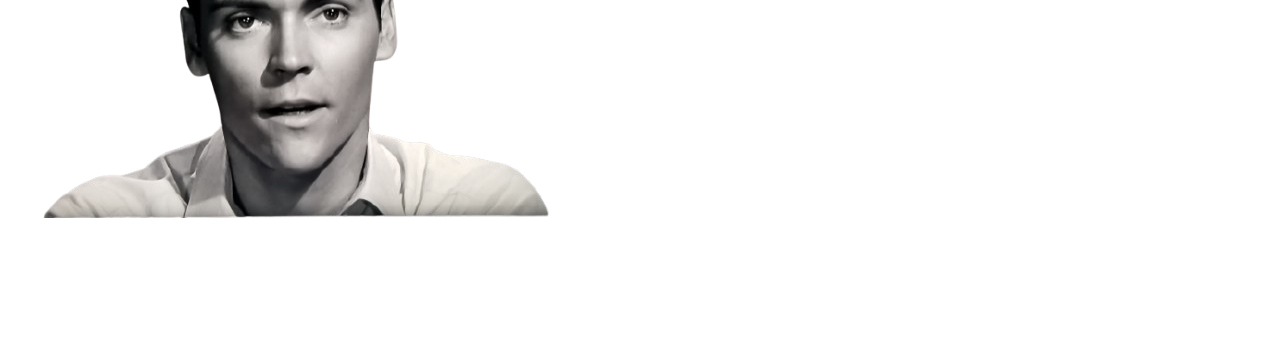
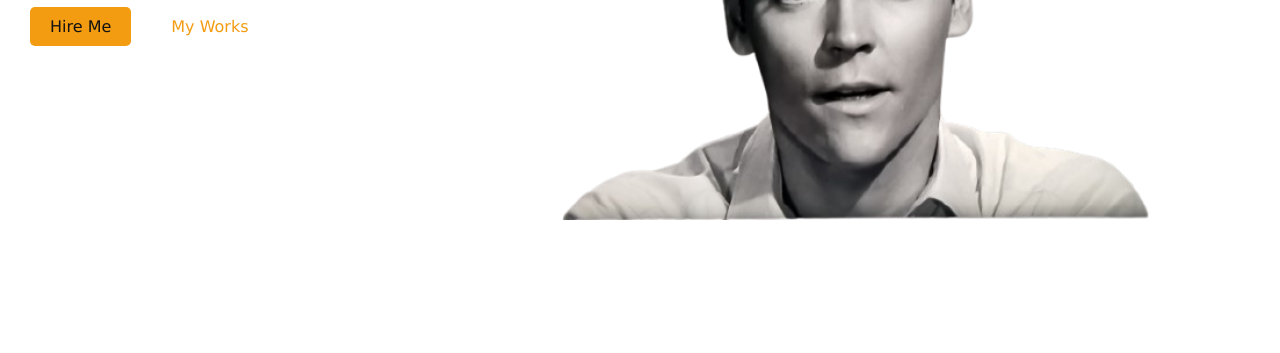
Before and after one commit to fachry-dev/personal-web, a plain HTML site: page index.html in a window 1280 px wide. Shown: the part 447-800 px from the top of the page. Drawn offline with Linux system fonts and the light colour scheme.

Commit message:
ini riziq

```diff
--- a/style.css
+++ b/style.css
@@ -1,4 +1,4 @@
-*{
+* {
   margin: 0;
   padding: 0;
 }
@@ -31,18 +31,18 @@ header {
 }
 .navbar a {
   text-decoration: none;
-    color: #1E201E;
+  color: #1e201e;
   font-size: medium;
   font-size: 16px;
   padding: 10px 15px;
   display: block;
   border-radius: 5px;
-    transition: all 0.3s ease;;
+  transition: all 0.3s ease;
 }
 .navbar a:hover {
   color: aliceblue;
   font-weight: 700;
-    font-family: 'Segoe UI', Tahoma, Geneva, Verdana, sans-serif;
+  font-family: "Segoe UI", Tahoma, Geneva, Verdana, sans-serif;
   background-color: #0055ff;
   box-shadow: 0 4px 8px rgba(0, 0, 0, 0.3);
   transform: translateY(-2px);
@@ -56,6 +56,12 @@ header {
 
 .content {
   flex: 1;
+  height: 70vh;
+  position: absolute;
+  display: flex;
+  justify-content: center;
+  z-index: 100;
+  flex-direction: column;
   max-width: 600px;
   margin-left: 30px;
 }
@@ -76,7 +82,7 @@ header {
 }
 
 .subtitle {
-    font-family:Verdana, Geneva, Tahoma, sans-serif;
+  font-family: Verdana, Geneva, Tahoma, sans-serif;
   font-size: 1.5em;
   color: #bbb;
   margin-bottom: 20px;
@@ -89,9 +95,9 @@ header {
 .btn_my-works {
   display: flex;
   gap: 20px;
-    color:#f39c12;
+  color: #f39c12;
   font-family: Verdana, Geneva, Tahoma, sans-serif;
-    font-weight:550;
+  font-weight: 550;
   padding: 10px 20px;
   text-decoration: none;
   border: none;
@@ -135,13 +141,24 @@ header {
   background-color: #f39c12;
   color: white;
 }
+
+.container {
+  width: 100%;
+  height: auto;
+  position: relative;
+}
+
 .image {
-    text-align: right;
   width: 100%;
+  height: 80vh;
+  position: absolute;
+  display: flex;
+  justify-content: right;
+  align-items: center;
 }
 
 .image img {
-    width: 100%;
+  width: 60%;
   height: auto;
   justify-content: center;
   align-items: center;
```
Lines whose indentation alone changed are shown as unchanged.
